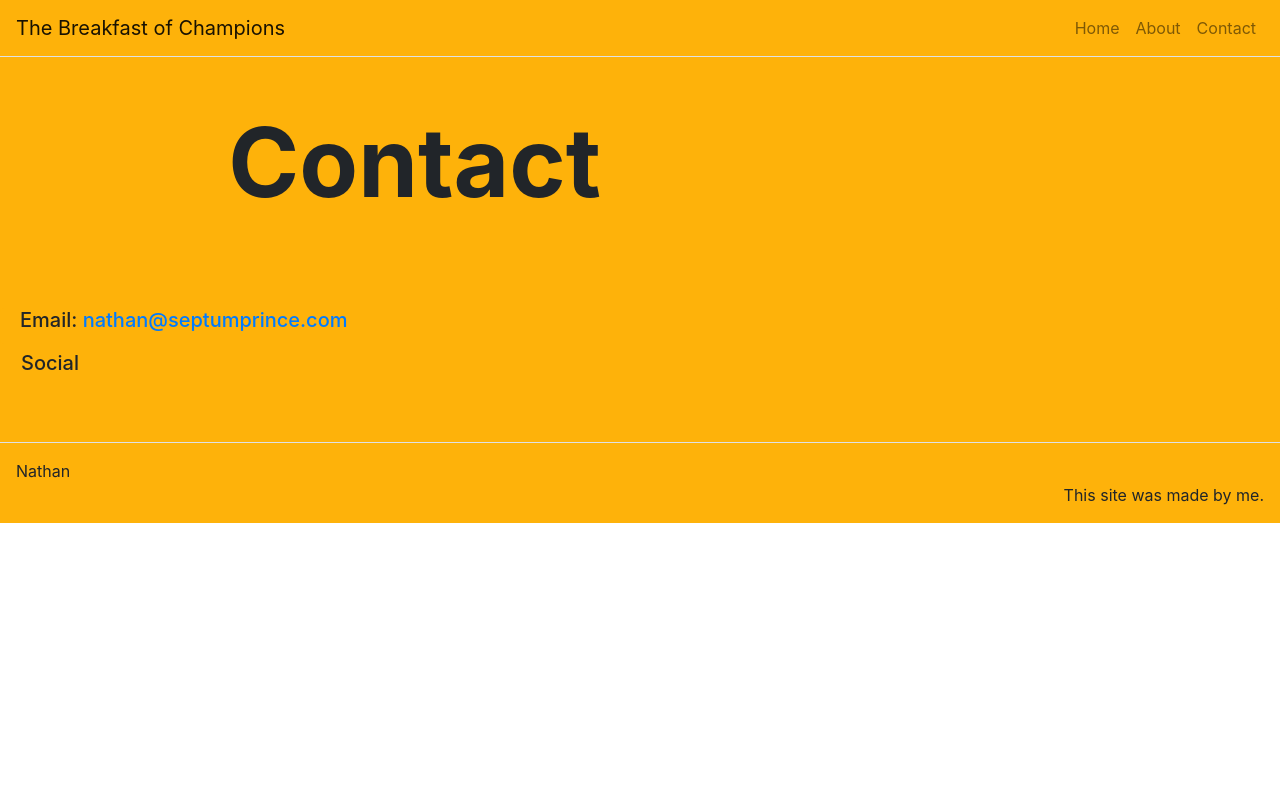
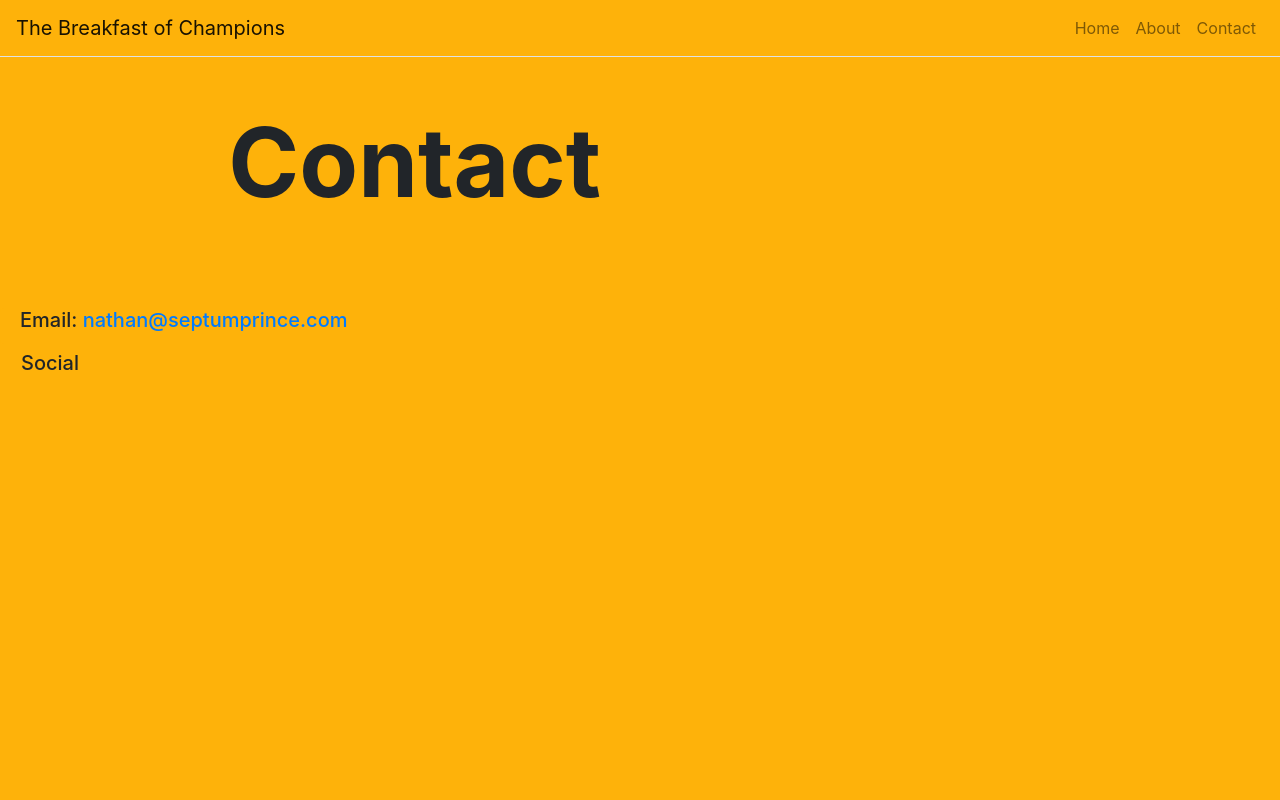
Before and after one commit to SeptumPrince/ReactPortfolio2.0, a React (Create React App) app: page /contact in a window 1280 px wide. Shown: the top 800 px of the page. Built offline with nearby package versions, Linux system fonts and the light colour scheme.

Commit message:
Fixed scale of website

```diff
--- a/src/components/ProjectCard.js
+++ b/src/components/ProjectCard.js
@@ -22,8 +22,8 @@ function ProjectCard(props) {
               link={props.item.link}
             />
           </Card.Text>
-          <Card.Link href={props.item.deploy_link}>Deployed</Card.Link>
-          <Card.Link href={props.item.git_link}>Repo</Card.Link>
+          <Card.Link href={props.item.deploy_link} target="_blank">Deployed</Card.Link>
+          <Card.Link href={props.item.git_link} target="_blank">Repo</Card.Link>
         </Card.Body>
    )}
     </div>
--- a/src/index.css
+++ b/src/index.css
@@ -80,3 +80,7 @@ text-align: center;
   margin-left: 20px;
   margin-right: 20px
 }
+
+.page {
+  height: 100vh;
+}
```
